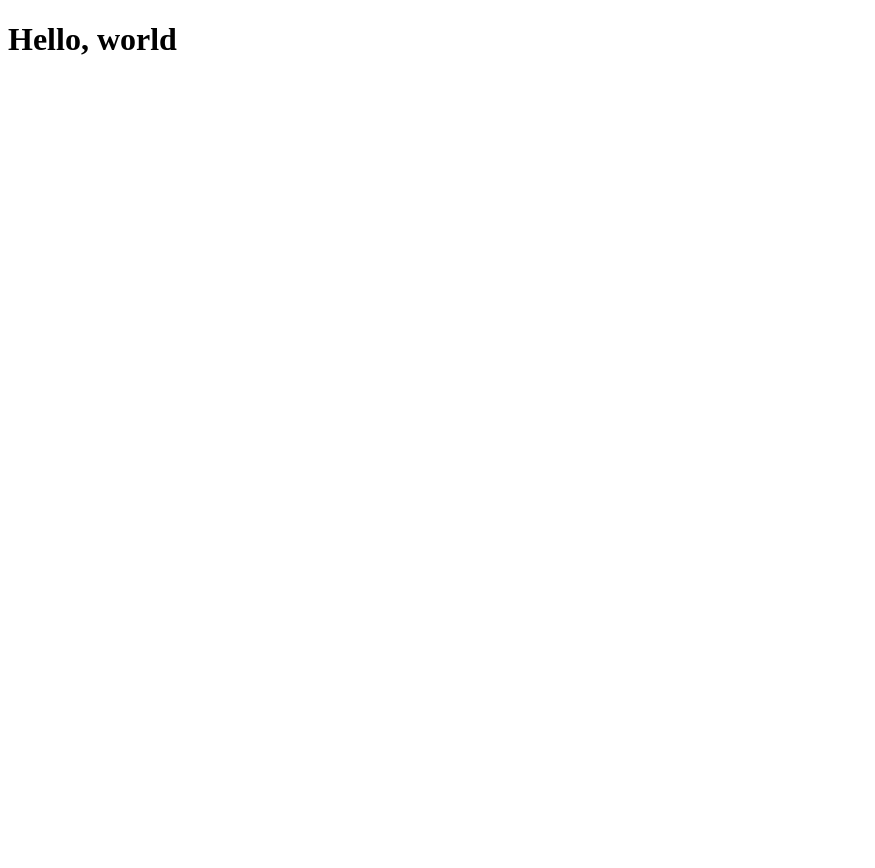
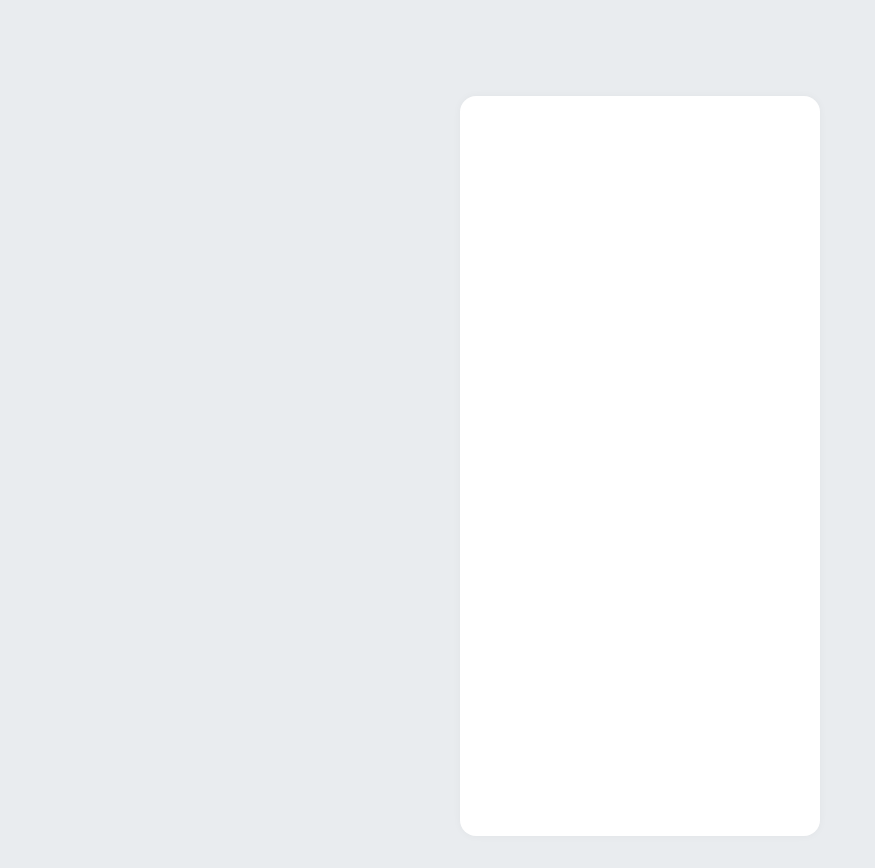
Before and after one commit to Tutorial-repo/react-study-todo, a React app: page / in a window 1280 px wide. Shown: the whole page, without its empty margins (0-875 px from the left). Before the commit the page ends 800 px from the top, so only its background shows below. Built offline with nearby package versions, Linux system fonts and the light colour scheme.

Commit message:
Feat: Todo 기본 레이아웃 추가

```diff
--- a/src/App.tsx
+++ b/src/App.tsx
@@ -1,9 +1,19 @@
 import React from "react";
+import { createGlobalStyle } from 'styled-components';
+import TodoTemplate from '../src/component/TodoTemplate';
+
+const GlobalStyle = createGlobalStyle`
+    body {
+        background: #e9ecef;
+    }
+`;
 
 const App = () => {
-    return ( <div>
-        <h1>Hello, world</h1>
-    </div> );
+    return (
+    <>
+        <GlobalStyle />
+        <TodoTemplate />
+    </> );
 };
 
 export default App;
--- /dev/null
+++ b/src/component/TodoTemplate.tsx
@@ -0,0 +1,27 @@
+import React from 'react';
+import styled from 'styled-components';
+
+const TodoTemplateBlock = styled.div`
+    width: 360px;
+    height: 740px;
+
+    position: relative;
+    background: white;
+    border-radius: 16px;
+    box-shadow: 0 0 8px 0 rgba(0, 0, 0, 0.04);
+
+    margin: 0 auto;
+
+    margin-top: 96px;
+    margin-bottom: 32px;
+    display: flex;
+    flex-direction: column;
+`;
+
+const TodoTemplate = () => {
+    return (
+        <TodoTemplateBlock />
+    );
+};
+
+export default TodoTemplate;
--- a/tsconfig.json
+++ b/tsconfig.json
@@ -2,7 +2,7 @@
   "compilerOptions": {
     "sourceMap": true,
     "target": "es5",
-    "lib": ["dom", "ES2015", "ES2016", "ES2017", "ES2018", "ES2019", "ES2020"],
+    "lib": ["dom", "dom.iterable", "esnext"],
     "allowJs": true,
     "strict": true,
     "forceConsistentCasingInFileNames": true,
```
Also changed, not shown: package.json (+5 -2 lines), src/component/TodoHeader.tsx (added, +7 -0 lines), 1 other file (tests, documents, lock files or other folders).
